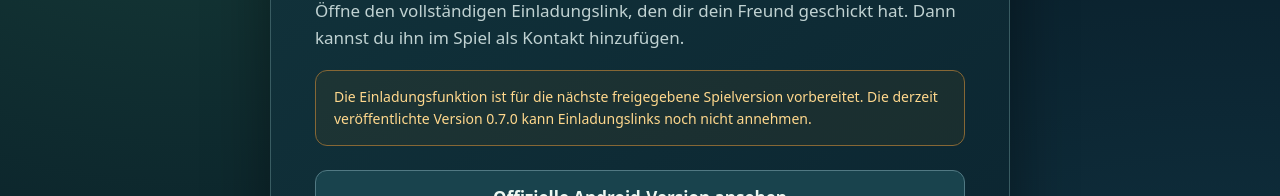
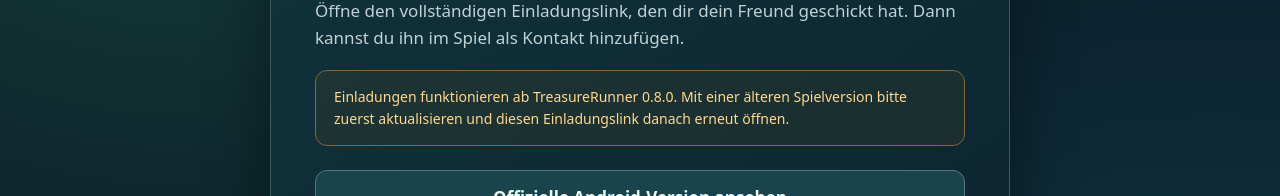
Before and after one commit to hahawasistlos1/hahawasistlos1.github.io, a plain HTML site: page treasurerunner/invite/index.html in a window 1280 px wide. Shown: the part 325-521 px from the top of the page. Drawn offline with Linux system fonts and the light colour scheme.

Commit message:
Enable invitation instructions for released TreasureRunner 0.8.0

```diff
--- a/treasurerunner/invite/index.html
+++ b/treasurerunner/invite/index.html
@@ -18,7 +18,7 @@
 <h1 id="title">Deine Einladung zur Schatzsuche.</h1>
 <p id="intro">Öffne den vollständigen Einladungslink, den dir dein Freund geschickt hat. Dann kannst du ihn im Spiel als Kontakt hinzufügen.</p>
 <div class="identity" id="identity" hidden><strong id="sender"></strong><small id="contact"></small></div>
-<div class="notice">Die Einladungsfunktion ist für die nächste freigegebene Spielversion vorbereitet. Die derzeit veröffentlichte Version 0.7.0 kann Einladungslinks noch nicht annehmen.</div>
+<div class="notice">Einladungen funktionieren ab TreasureRunner 0.8.0. Mit einer älteren Spielversion bitte zuerst aktualisieren und diesen Einladungslink danach erneut öffnen.</div>
 <div class="actions">
 <a id="open" class="button primary" hidden>Im Spiel öffnen</a>
 <button type="button" id="copy" hidden>Einladungslink kopieren</button>
```
